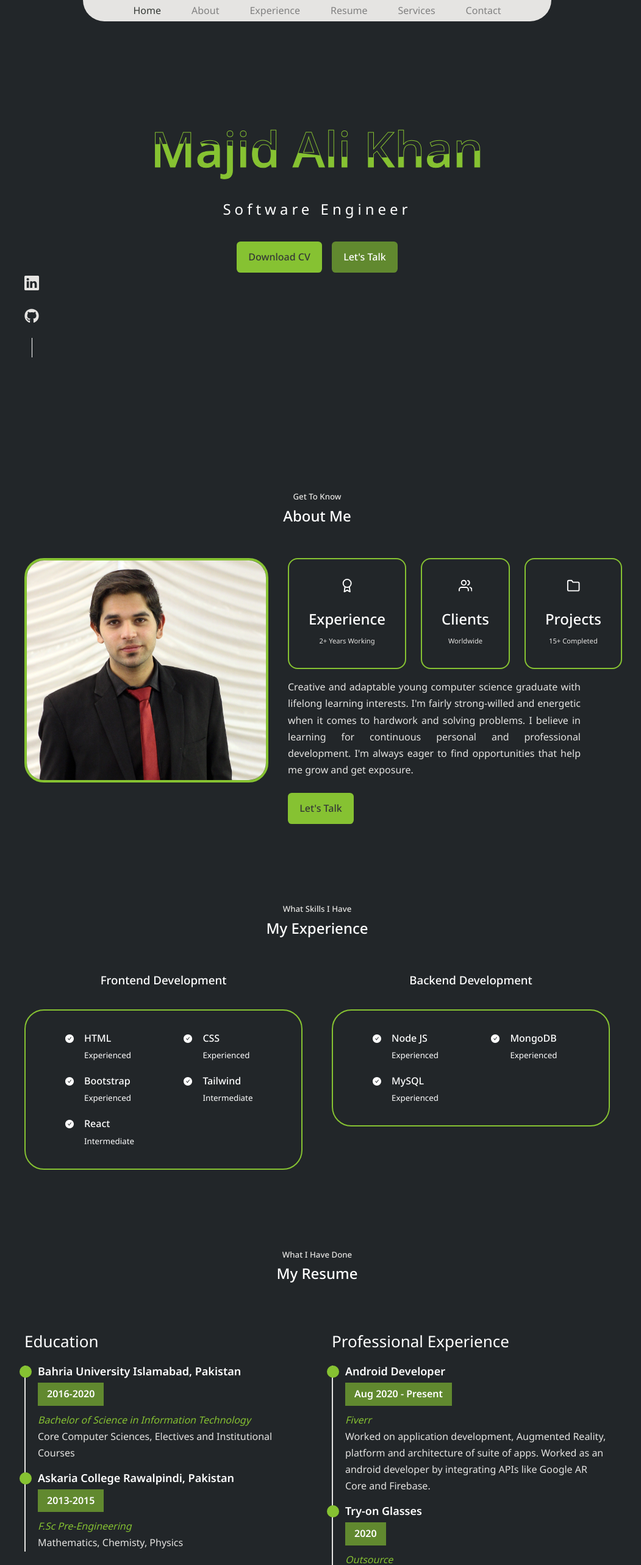
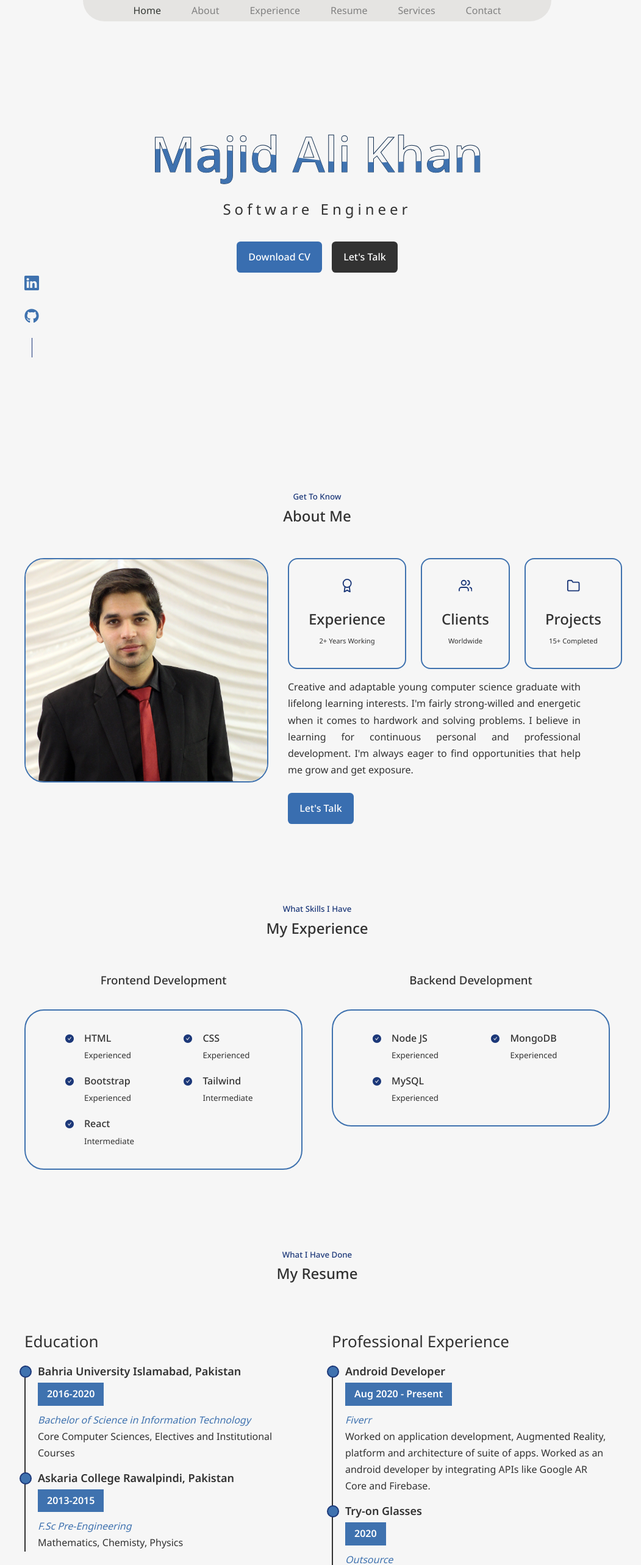
Before and after one commit to majidalykhan/mak-portfolio, a React (Create React App) app: page / in a window 1280 px wide. Shown: the top 2566 px of the page at 61% size, without its empty margins (120-1171 px from the left). Built offline with nearby package versions, Linux system fonts and the light colour scheme.

Commit message:
Blue theme styling

```diff
--- a/src/components/about/about.css
+++ b/src/components/about/about.css
@@ -15,7 +15,7 @@
 .about__me-image {
   width: 25rem;
   height: 23rem;
-  border: 4px solid var(--button-bg);
+  border: 2px solid var(--button-bg);
   border-radius: 2rem;
   overflow: hidden;
 }
@@ -32,22 +32,21 @@
 .about__card {
   background: transparent;
   border: 2px solid var(--button-bg);
-  color: var(--white-color);
+  color: var(--secondary-heading-color);
   border-radius: 1rem;
   padding: 2rem;
   text-align: center;
 }
 
 .about__card:hover {
-  background: var(--bg2-color);
-  color: var(--white-color);
-  border: 2px solid var(--secondary-heading);
+  background: transparent;
+  color: var(--button-bg);
   transition: var(--transition);
   cursor: default;
 }
 
 .about__icon {
-  color: var(--white-color);
+  color: var(--heading-color);
   font-size: 1.4rem;
   margin-bottom: 1rem;
 }
@@ -63,7 +62,7 @@
 
 .about__content p {
   margin: 1rem 0 1.5rem;
-  color: var(--third-heading);
+  color: var(--secondary-heading-color);
   text-align: justify;
 
 }
--- a/src/components/contact/contact.css
+++ b/src/components/contact/contact.css
@@ -17,21 +17,21 @@
   border-radius: 1.2rem;
   text-align: center;
   transition: var(--transition);
-  color: var(--white-color);
+  color: var(--secondary-heading-color);
 }
 
 .contact__option h5 {
-  color: var(--white-color);
+  color: var(--secondary-heading-color);
 }
 
 .contact__option a {
-  color: var(--third-heading);
+  color: var(--button-bg);
   font-style: italic;
   transform: scale(0.3deg);
 }
 
 .contact__option a:hover {
-  color: var(--button-bg);
+  color: var(--secondary-heading-color);
 }
 
 .contact__option-icon {
@@ -54,7 +54,7 @@ form {
 }
 
 ::-webkit-input-placeholder { /* WebKit, Blink, Edge */
-  color:var(--third-heading);
+  color:var(--secondary-heading-color);
 }
 
 input,
@@ -65,7 +65,7 @@ textarea {
   background: transparent;
   border: 2px solid var(--button-bg);
   resize: none;
-  color: var(--white-color);
+  color: var(--secondary-heading-color);
 }
 
 /* =========== MEDIA Queries (Medium devices) =========== */
--- a/src/components/experience/experience.css
+++ b/src/components/experience/experience.css
@@ -9,18 +9,19 @@
   padding: 2rem 4rem;
   border-radius: 2rem;
   transition: var(--transition);
-  color: var(--white-color);
+  color: var(--secondary-heading-color);
 }
 
 .experience__frontend > div:hover {
   cursor: default;
-  background: var(--bg2-color);
+  border: 2px solid var(--heading-color);
+
 }
 
 .experience__frontend > h3 {
   text-align: center;
   margin-bottom: 2rem;
-  color: var(--white-color);
+  color: var(--secondary-heading-color);
 }
 
 .experience__backend > div {
@@ -28,18 +29,18 @@
   padding: 2rem 4rem;
   border-radius: 2rem;
   transition: var(--transition);
-  color: var(--white-color);
+  color: var(--secondary-heading-color);
 }
 
 .experience__backend > div:hover {
   cursor: default;
-  background: var(--bg2-color);
+  border: 2px solid var(--heading-color);
 }
 
 .experience__backend > h3 {
   text-align: center;
   margin-bottom: 2rem;
-  color: var(--white-color);
+  color: var(--secondary-heading-color);
 }
 
 .experience__content {
@@ -55,7 +56,7 @@
 
 .experience__details-icon {
   margin-top: 6px;
-  color: var(--white-color);
+  color: var(--heading-color);
 }
 
 /* =========== MEDIA Queries (Medium devices) =========== */
--- a/src/components/footer/footer.css
+++ b/src/components/footer/footer.css
@@ -1,5 +1,5 @@
 footer {
-  background: var(--secondary-heading);
+  background: var(--button-bg);
   padding: 2rem 0;
   text-align: center;
   font-size: 0.9rem;
@@ -11,7 +11,7 @@ footer a {
 }
 
 footer a:hover {
-  color: var(--button-bg);
+  color: var(--grey-color);
 }
 
 .footer__logo {
@@ -44,7 +44,7 @@ footer a:hover {
 
 .footer__socials a:hover {
   background: transparent;
-  color: var(--button-bg);
+  color: var(--grey-color);
 }
 /*
 .footer__copyright {
--- a/src/components/header/header.css
+++ b/src/components/header/header.css
@@ -17,7 +17,7 @@ header {
   font-size: 1.5rem;
   padding-top: 3rem;
   letter-spacing: 6px;
-  color:var(--main-heading);
+  color: var(--secondary-heading-color);
 }
 
 /* ========= Animated heading ========= */
@@ -30,16 +30,17 @@ header {
 }
 
 .content h2 {
-  color: blue;
+  color: red;
   font-size: 5rem;
   position: fixed;
+  margin-top: 1rem;
   margin-left: auto;
   margin-right: auto;
 }
 
 .content h2:nth-child(1) {
   color: transparent;
-  -webkit-text-stroke: 1px var(--hero-text);
+  -webkit-text-stroke: 1px var(--button-hover);
 }
 
 .content h2:nth-child(2) {
@@ -101,18 +102,18 @@ header {
 
 .header__socials a {
   font-size: 1.5rem;
-  color:var(--third-heading);
+  color:var(--button-bg);
 }
 
 .header__socials a:hover {
-  color: var(--button-bg);
+  color: var(--secondary-heading-color);
 }
 
 .header__socials:after {
   content: "";
   width: 1px;
   height: 2rem;
-  background: var(--white-color);
+  background: var(--heading-color);
 }
 
 /* =========== Profile image =========== */
--- a/src/components/portfolio/portfolio.css
+++ b/src/components/portfolio/portfolio.css
@@ -18,7 +18,7 @@
 .portfolios .portfolio-item .hover-items {
   width: 100%;
   height: 100%;
-  background-color: var(--bg2-color);
+  background-color: var(--button-bg);
   position: absolute;
   left: 0;
   top: 0;
@@ -64,7 +64,7 @@
 
 .portfolios .portfolio-item .hover-items .icons .icon:hover {
   background-color: var(--white-color);
-  color: var(--button-bg);
+  color: var(--secondary-heading-color);
 }
 .portfolios .portfolio-item .hover-items .icons .icon:hover i {
   color: var(--white-color);
--- a/src/components/resume/resume.css
+++ b/src/components/resume/resume.css
@@ -9,13 +9,13 @@
   font-weight: 400;
   margin-top: 20px;
   margin-bottom: 20px;
-  color: var(--white-color);
+  color: var(--secondary-heading-color);
 }
 
 .resume .resume-item {
   padding: 0 0 20px 20px;
   margin-top: -2px;
-  border-left: 2px solid var(--third-heading);
+  border-left: 2px solid var(--secondary-heading-color);
   position: relative;
 }
 
@@ -23,13 +23,13 @@
   line-height: 18px;
   font-size: 18px;
   font-weight: 600;
-  color: var(--white-color);
+  color: var(--secondary-heading-color);
   margin-bottom: 10px;
 }
 
 .resume .resume-item h5 {
   font-size: 16px;
-  background: var(--secondary-heading);
+  background: var(--button-bg);
   padding: 5px 15px;
   display: inline-block;
   font-weight: 600;
@@ -38,7 +38,7 @@
 }
 
 .resume .resume-item p {
-  color: var(--third-heading);
+  color: var(--secondary-heading-color);
 }
 
 .resume .resume-item p em {
@@ -66,7 +66,7 @@
   left: -10px;
   top: 0;
   background: var(--button-bg);
-  border: 2px solid var(--button-bg);
+  border: 2px solid var(--heading-color);
 }
 
 /* =========== MEDIA Queries (Medium devices) =========== */
--- a/src/components/services/services.css
+++ b/src/components/services/services.css
@@ -19,7 +19,7 @@
 }
 
 .service__head:hover {
-  background: var(--secondary-heading);
+  background: var(--heading-color);
   cursor: default;
   transition: var(--transition);
 }
@@ -41,13 +41,13 @@
 }
 
 .service__list-icon {
-  color: var(--white-color);
+  color: var(--button-bg);
   margin-top: 2px;
 }
 
 .service__list p {
   font-size: 0.9rem;
-  color: var(--third-heading);
+  color: var(--secondary-heading-color);
 }
 
 /* =========== MEDIA Queries (Medium devices) =========== */
--- a/src/components/testimonials/testimonials.css
+++ b/src/components/testimonials/testimonials.css
@@ -6,7 +6,7 @@
   font-size: 2rem;
   overflow: hidden;
   margin: 0 auto 1rem;
-  color: var(--white-color);
+  color: var(--button-bg);
 }
 
 .testimonial {
@@ -19,26 +19,26 @@
 
 .testimonial h4,
 h5 {
-  color: var(--white-color);
+  color: var(--secondary-heading-color);
 }
 
 .platform {
-  color: var(--white-color);
+  color: var(--heading-color);
   font-style: italic;
-  font-weight: 300;
+  font-weight: 400;
   margin-top: 0.5rem;
 }
 
 .client__review {
-  color: var(--third-heading);
-  font-weight: 300;
+  color: var(--secondary-heading-color);
+  font-weight: 400;
   display: block;
   width: 80%;
-  margin: 0.8rem auto 0;
+  margin: 2rem auto 0;
 }
 
 .left {
-  color: var(--white-color);
+  color: var(--button-bg);
   margin-top: 2rem;
   font-size: 1.5rem;
   margin-right: 2rem;
@@ -46,17 +46,17 @@ h5 {
 }
 
 .right {
-  color: var(--white-color);
+  color: var(--button-bg);
   font-size: 1.5rem;
   cursor: pointer;
 }
 
 .left:hover {
-  color: var(--button-bg);
+  color: var(--secondary-heading-color);
 }
 
 .right:hover {
-  color: var(--button-bg);
+  color: var(--secondary-heading-color);
 }
 
 /* =========== MEDIA Queries (Medium devices) =========== */
--- a/src/index.css
+++ b/src/index.css
@@ -21,21 +21,16 @@
 
   --bg-color: #f6f6f6;
 
-  --button1-color: #408697;
-  --button2-color: #52d6f4;
+  /* -------- Blue scheme ------ */
+  --heading-color: #1c3879;
+  --secondary-heading-color: #323232;
+  --button-hover: #112d4e;
+  --button-bg: #3f72af;
 
-  /* -------- Gorgeous Contrast scheme ------ */
-  --main-heading: #ffffff;
-  --secondary-heading: #61892f;
-  --third-heading: #e5e4e2;
-
-  --bg-color: #222629;
-  --bg2-color: #363538;
-
-  --button-bg: #86c232;
-  --button2-bg: #61892f;
-
-  --hero-text: #86c232;
+  --button1-bg: #396eb0;
+  --button1-hover: #2e4c6d;
+  --button2-bg: var(--secondary-heading-color);
+  --button2-hover: var(--button1-hover);
 
   --transition: all 400ms ease;
 
@@ -86,11 +81,11 @@ section {
 section > h2,
 section > h5 {
   text-align: center;
-  color: var(--third-heading);
+  color: var(--heading-color);
 }
 
 section > h2 {
-  color: var(--white-color);
+  color: var(--secondary-heading-color);
   margin-bottom: 3rem;
 }
 
@@ -110,9 +105,9 @@ a:hover {
 .btn {
   width: max-content;
   display: inline-block;
-  color: var(--black-color);
+  color: var(--white-color);
   font-weight: 500;
-  background: var(--button-bg);
+  background: var(--button1-bg);
   padding: 0.75rem 1.2rem;
   border-radius: 0.4rem;
   cursor: pointer;
@@ -120,7 +115,7 @@ a:hover {
 }
 
 .btn:hover {
-  background: var(--dark-grey-color);
+  background: var(--button1-hover);
   color: var(--white-color);
 }
 
@@ -130,7 +125,7 @@ a:hover {
 }
 
 .btn-secondary:hover {
-  background: var(--dark-grey-color);
+  background: var(--button2-hover);
   color: var(--white-color);
 }
 
```
